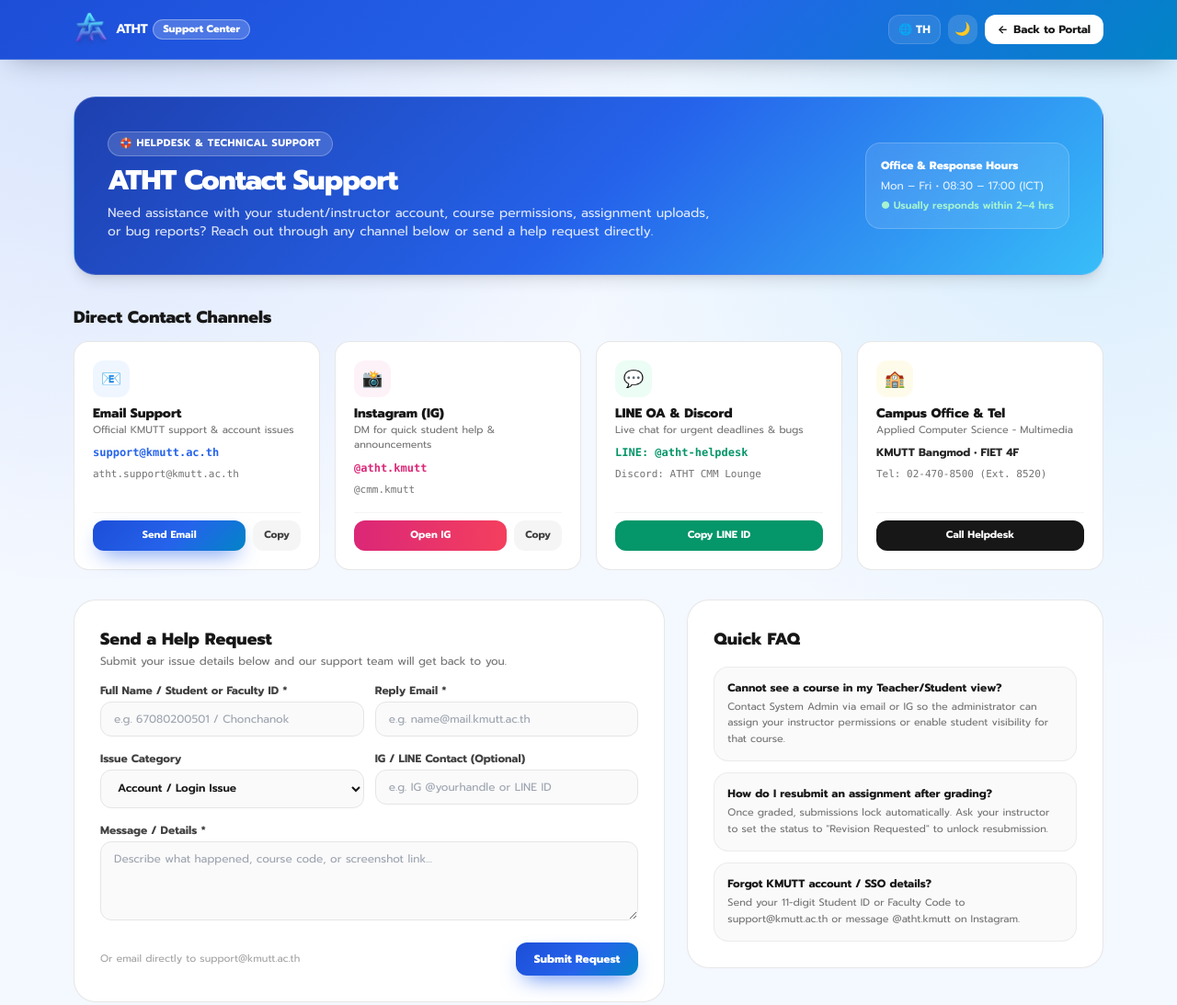
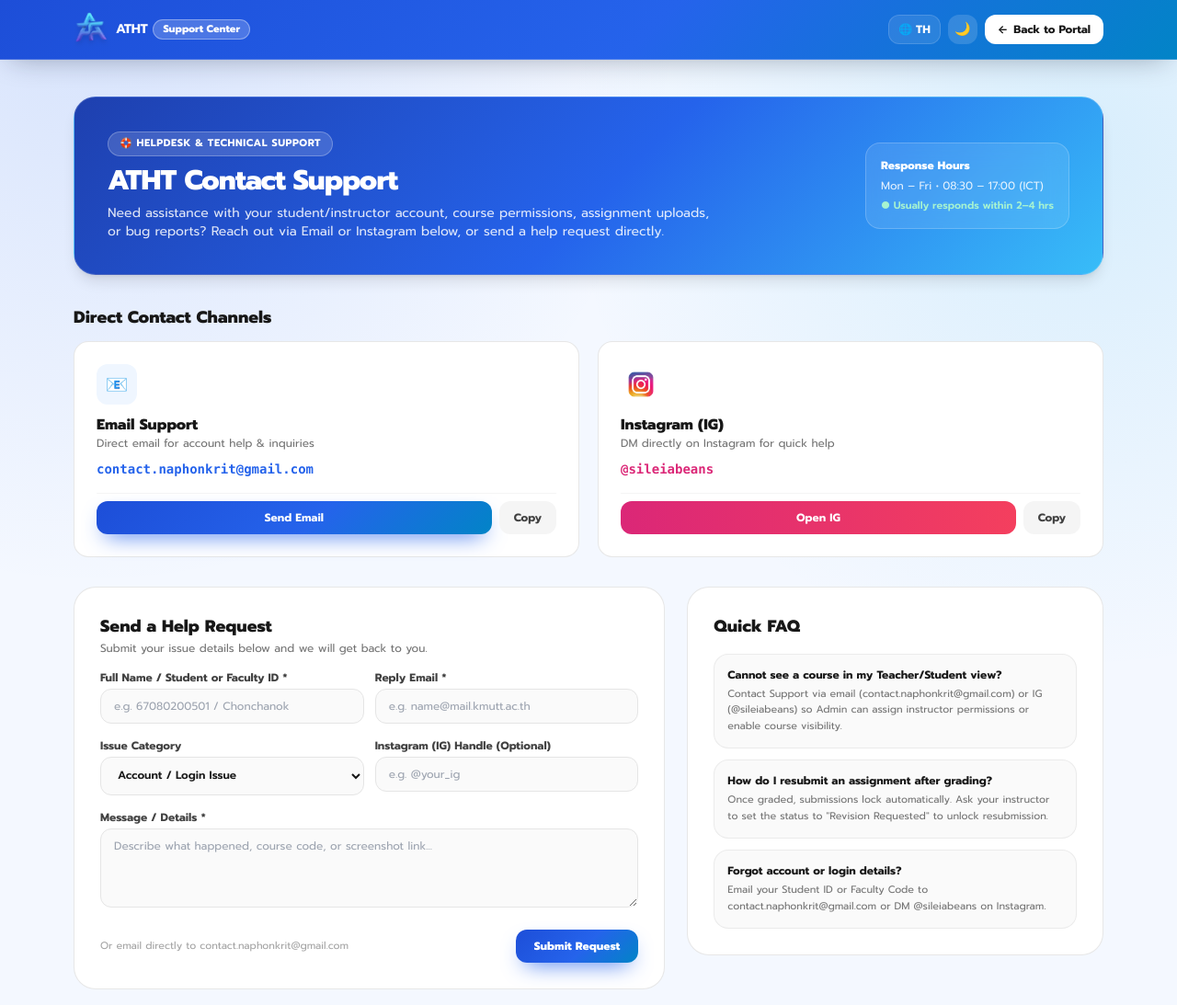
Before and after one commit to YangWEIMINGdotJPG/ATHTs-Student-Project, a plain HTML site: page ATHT_devv3/wwwroot/support.html in a window 1280 px wide. Shown: the top 1093 px of the page at 92% size. Drawn offline with nearby package versions, Linux system fonts and the light colour scheme.

Commit message:
Add files via upload

```diff
--- a/ATHT_devv3/wwwroot/support.html
+++ b/ATHT_devv3/wwwroot/support.html
@@ -68,84 +68,50 @@
         <span id="supHeroBadge" class="inline-flex items-center gap-1.5 px-3 py-1 rounded-full bg-white/15 border border-white/25 text-[11px] font-bold uppercase tracking-wider">🛟 Helpdesk &amp; Technical Support</span>
         <h1 id="supHeroTitle" class="text-2xl sm:text-3xl font-black tracking-tight">ATHT Contact Support</h1>
         <p id="supHeroDesc" class="text-xs sm:text-sm text-white/85 leading-relaxed">
-          Need assistance with your student/instructor account, course permissions, assignment uploads, or bug reports? Reach out through any channel below or send a help request directly.
+          Need assistance with your student/instructor account, course permissions, assignment uploads, or bug reports? Reach out via Email or Instagram below, or send a help request directly.
         </p>
       </div>
       <div class="bg-white/10 backdrop-blur-md border border-white/20 rounded-2xl p-4 text-xs space-y-1.5 shrink-0 min-w-[220px]">
-        <div id="supHoursTitle" class="font-extrabold text-white">Office &amp; Response Hours</div>
+        <div id="supHoursTitle" class="font-extrabold text-white">Response Hours</div>
         <div id="supHoursTime" class="text-white/85">Mon – Fri • 08:30 – 17:00 (ICT)</div>
         <div id="supHoursAvg" class="text-[11px] text-emerald-200 font-semibold">● Usually responds within 2–4 hrs</div>
       </div>
     </section>
 
-    <!-- Contact Channels Grid -->
+    <!-- Contact Channels Grid (Email & IG Only) -->
     <section class="space-y-3">
       <h2 id="supChannelsHeading" class="text-base sm:text-lg font-black text-neutral-900 dark:text-white">Direct Contact Channels</h2>
-      <div class="grid grid-cols-1 sm:grid-cols-2 lg:grid-cols-4 gap-4">
+      <div class="grid grid-cols-1 sm:grid-cols-2 gap-5">
 
         <!-- Email -->
-        <div class="bg-white dark:bg-neutral-900 rounded-2xl p-5 border border-neutral-200/90 dark:border-neutral-800 shadow-xs flex flex-col justify-between gap-4">
-          <div class="space-y-2">
-            <div class="w-10 h-10 rounded-xl bg-blue-50 dark:bg-blue-950/60 text-blue-600 dark:text-sky-300 flex items-center justify-center text-lg">📧</div>
+        <div class="bg-white dark:bg-neutral-900 rounded-2xl p-6 border border-neutral-200/90 dark:border-neutral-800 shadow-xs flex flex-col justify-between gap-4">
+          <div class="space-y-2.5">
+            <div class="w-11 h-11 rounded-xl bg-blue-50 dark:bg-blue-950/60 text-blue-600 dark:text-sky-300 flex items-center justify-center text-xl">📧</div>
             <div>
-              <h3 id="supCardEmailTitle" class="text-sm font-black text-neutral-900 dark:text-white">Email Support</h3>
-              <p id="supCardEmailDesc" class="text-[11px] text-neutral-500 dark:text-neutral-400">Official KMUTT support &amp; account issues</p>
+              <h3 id="supCardEmailTitle" class="text-base font-black text-neutral-900 dark:text-white">Email Support</h3>
+              <p id="supCardEmailDesc" class="text-xs text-neutral-500 dark:text-neutral-400">Direct email for account help &amp; inquiries</p>
             </div>
-            <div class="text-xs font-mono font-bold text-blue-600 dark:text-sky-400 break-all">support@kmutt.ac.th</div>
-            <div class="text-[11px] font-mono text-neutral-500 dark:text-neutral-400 break-all">atht.support@kmutt.ac.th</div>
+            <div class="text-sm font-mono font-bold text-blue-600 dark:text-sky-400 break-all">contact.naphonkrit@gmail.com</div>
           </div>
           <div class="flex items-center gap-2 pt-2 border-t border-neutral-100 dark:border-neutral-800">
-            <a href="mailto:support@kmutt.ac.th?subject=ATHT%20Portal%20Support%20Request" class="flex-1 py-2 px-3 rounded-xl genz-primary-btn text-center text-[11px] font-bold transition pressable">Send Email</a>
-            <button type="button" onclick="copyTextValue('support@kmutt.ac.th', this)" class="py-2 px-3 rounded-xl bg-neutral-100 hover:bg-neutral-200 dark:bg-neutral-800 dark:hover:bg-neutral-700 text-neutral-700 dark:text-neutral-200 text-[11px] font-bold transition">Copy</button>
+            <a href="mailto:contact.naphonkrit@gmail.com?subject=ATHT%20Portal%20Support%20Request" class="flex-1 py-2.5 px-4 rounded-xl genz-primary-btn text-center text-xs font-bold transition pressable">Send Email</a>
+            <button type="button" onclick="copyTextValue('contact.naphonkrit@gmail.com', this)" class="py-2.5 px-4 rounded-xl bg-neutral-100 hover:bg-neutral-200 dark:bg-neutral-800 dark:hover:bg-neutral-700 text-neutral-700 dark:text-neutral-200 text-xs font-bold transition">Copy</button>
           </div>
         </div>
 
         <!-- Instagram -->
-        <div class="bg-white dark:bg-neutral-900 rounded-2xl p-5 border border-neutral-200/90 dark:border-neutral-800 shadow-xs flex flex-col justify-between gap-4">
-          <div class="space-y-2">
-            <div class="w-10 h-10 rounded-xl bg-pink-50 dark:bg-pink-950/50 text-pink-600 dark:text-pink-400 flex items-center justify-center text-lg">📸</div>
+        <div class="bg-white dark:bg-neutral-900 rounded-2xl p-6 border border-neutral-200/90 dark:border-neutral-800 shadow-xs flex flex-col justify-between gap-4">
+          <div class="space-y-2.5">
+            <img src="ig-icon.webp" alt="Instagram" class="w-11 h-11 rounded-xl object-cover shadow-xs" />
             <div>
-              <h3 id="supCardIgTitle" class="text-sm font-black text-neutral-900 dark:text-white">Instagram (IG)</h3>
-              <p id="supCardIgDesc" class="text-[11px] text-neutral-500 dark:text-neutral-400">DM for quick student help &amp; announcements</p>
+              <h3 id="supCardIgTitle" class="text-base font-black text-neutral-900 dark:text-white">Instagram (IG)</h3>
+              <p id="supCardIgDesc" class="text-xs text-neutral-500 dark:text-neutral-400">DM directly on Instagram for quick help</p>
             </div>
-            <div class="text-xs font-mono font-bold text-pink-600 dark:text-pink-400">@atht.kmutt</div>
-            <div class="text-[11px] font-mono text-neutral-500 dark:text-neutral-400">@cmm.kmutt</div>
+            <div class="text-sm font-mono font-bold text-pink-600 dark:text-pink-400">@sileiabeans</div>
           </div>
           <div class="flex items-center gap-2 pt-2 border-t border-neutral-100 dark:border-neutral-800">
-            <a href="https://www.instagram.com/cmm.kmutt/" target="_blank" rel="noopener noreferrer" class="flex-1 py-2 px-3 rounded-xl bg-gradient-to-r from-pink-600 to-rose-500 hover:brightness-105 text-white text-center text-[11px] font-bold transition pressable">Open IG</a>
-            <button type="button" onclick="copyTextValue('@atht.kmutt', this)" class="py-2 px-3 rounded-xl bg-neutral-100 hover:bg-neutral-200 dark:bg-neutral-800 dark:hover:bg-neutral-700 text-neutral-700 dark:text-neutral-200 text-[11px] font-bold transition">Copy</button>
-          </div>
-        </div>
-
-        <!-- LINE Official & Discord -->
-        <div class="bg-white dark:bg-neutral-900 rounded-2xl p-5 border border-neutral-200/90 dark:border-neutral-800 shadow-xs flex flex-col justify-between gap-4">
-          <div class="space-y-2">
-            <div class="w-10 h-10 rounded-xl bg-emerald-50 dark:bg-emerald-950/60 text-emerald-600 dark:text-emerald-400 flex items-center justify-center text-lg">💬</div>
-            <div>
-              <h3 id="supCardLineTitle" class="text-sm font-black text-neutral-900 dark:text-white">LINE OA &amp; Discord</h3>
-              <p id="supCardLineDesc" class="text-[11px] text-neutral-500 dark:text-neutral-400">Live chat for urgent deadlines &amp; bugs</p>
-            </div>
-            <div class="text-xs font-mono font-bold text-emerald-600 dark:text-emerald-400">LINE: @atht-helpdesk</div>
-            <div class="text-[11px] font-mono text-neutral-500 dark:text-neutral-400">Discord: ATHT CMM Lounge</div>
-          </div>
-          <div class="flex items-center gap-2 pt-2 border-t border-neutral-100 dark:border-neutral-800">
-            <button type="button" onclick="copyTextValue('@atht-helpdesk', this)" class="flex-1 py-2 px-3 rounded-xl bg-emerald-600 hover:bg-emerald-700 text-white text-center text-[11px] font-bold transition pressable">Copy LINE ID</button>
-          </div>
-        </div>
-
-        <!-- Phone & Campus Office -->
-        <div class="bg-white dark:bg-neutral-900 rounded-2xl p-5 border border-neutral-200/90 dark:border-neutral-800 shadow-xs flex flex-col justify-between gap-4">
-          <div class="space-y-2">
-            <div class="w-10 h-10 rounded-xl bg-amber-50 dark:bg-amber-950/60 text-amber-600 dark:text-amber-400 flex items-center justify-center text-lg">🏫</div>
-            <div>
-              <h3 id="supCardOfficeTitle" class="text-sm font-black text-neutral-900 dark:text-white">Campus Office &amp; Tel</h3>
-              <p id="supCardOfficeDesc" class="text-[11px] text-neutral-500 dark:text-neutral-400">Applied Computer Science - Multimedia</p>
-            </div>
-            <div class="text-xs font-bold text-neutral-800 dark:text-neutral-200">KMUTT Bangmod • FIET 4F</div>
-            <div class="text-[11px] font-mono text-neutral-500 dark:text-neutral-400">Tel: 02-470-8500 (Ext. 8520)</div>
-          </div>
-          <div class="flex items-center gap-2 pt-2 border-t border-neutral-100 dark:border-neutral-800">
-            <a href="tel:024708500" class="flex-1 py-2 px-3 rounded-xl bg-neutral-900 hover:bg-black dark:bg-white dark:text-neutral-900 text-white text-center text-[11px] font-bold transition pressable">Call Helpdesk</a>
+            <a href="https://www.instagram.com/sileiabeans/" target="_blank" rel="noopener noreferrer" class="flex-1 py-2.5 px-4 rounded-xl bg-gradient-to-r from-pink-600 to-rose-500 hover:brightness-105 text-white text-center text-xs font-bold transition pressable">Open IG</a>
+            <button type="button" onclick="copyTextValue('@sileiabeans', this)" class="py-2.5 px-4 rounded-xl bg-neutral-100 hover:bg-neutral-200 dark:bg-neutral-800 dark:hover:bg-neutral-700 text-neutral-700 dark:text-neutral-200 text-xs font-bold transition">Copy</button>
           </div>
         </div>
 
@@ -158,7 +124,7 @@
       <div class="lg:col-span-7 bg-white dark:bg-neutral-900 rounded-3xl p-6 sm:p-7 border border-neutral-200/90 dark:border-neutral-800 shadow-xs space-y-4">
         <div>
           <h2 id="supFormHeading" class="text-base sm:text-lg font-black text-neutral-900 dark:text-white">Send a Help Request</h2>
-          <p id="supFormDesc" class="text-xs text-neutral-500 dark:text-neutral-400 mt-0.5">Submit your issue details below and our support team will get back to you.</p>
+          <p id="supFormDesc" class="text-xs text-neutral-500 dark:text-neutral-400 mt-0.5">Submit your issue details below and we will get back to you.</p>
         </div>
 
         <form onsubmit="handleSupportFormSubmit(event)" class="space-y-4 text-xs">
@@ -185,8 +151,8 @@
               </select>
             </div>
             <div>
-              <label id="supLblSocial" class="block font-bold text-neutral-700 dark:text-neutral-300 mb-1">IG / LINE Contact (Optional)</label>
-              <input type="text" id="supInputSocial" placeholder="e.g. IG @yourhandle or LINE ID" class="w-full px-3.5 py-2.5 rounded-xl border border-neutral-200 dark:border-neutral-700 bg-neutral-50 dark:bg-neutral-800 text-neutral-900 dark:text-white focus:outline-none" />
+              <label id="supLblSocial" class="block font-bold text-neutral-700 dark:text-neutral-300 mb-1">Instagram (IG) Handle (Optional)</label>
+              <input type="text" id="supInputSocial" placeholder="e.g. @your_ig" class="w-full px-3.5 py-2.5 rounded-xl border border-neutral-200 dark:border-neutral-700 bg-neutral-50 dark:bg-neutral-800 text-neutral-900 dark:text-white focus:outline-none" />
             </div>
           </div>
 
@@ -198,7 +164,7 @@
           <div id="supSuccessBanner" class="hidden p-3.5 rounded-xl bg-emerald-50 dark:bg-emerald-950/50 border border-emerald-200 dark:border-emerald-800 text-emerald-800 dark:text-emerald-300 font-semibold"></div>
 
           <div class="flex flex-wrap items-center justify-between gap-2 pt-1">
-            <span id="supFormHint" class="text-[11px] text-neutral-400">Or email directly to support@kmutt.ac.th</span>
+            <span id="supFormHint" class="text-[11px] text-neutral-400">Or email directly to contact.naphonkrit@gmail.com</span>
             <button type="submit" id="supSubmitBtn" class="px-5 py-2.5 rounded-xl genz-primary-btn font-extrabold text-xs shadow-xs transition pressable">
               Submit Request
             </button>
@@ -211,15 +177,15 @@
         <div class="space-y-3 text-xs">
           <div class="p-3.5 rounded-2xl bg-neutral-50 dark:bg-neutral-800/60 border border-neutral-200/70 dark:border-neutral-700/70 space-y-1">
             <h4 id="faqQ1" class="font-bold text-neutral-900 dark:text-white">Cannot see a course in my Teacher/Student view?</h4>
-            <p id="faqA1" class="text-[11px] text-neutral-500 dark:text-neutral-400 leading-relaxed">Contact System Admin via email or IG so the administrator can assign your instructor permissions or enable student visibility for that course.</p>
+            <p id="faqA1" class="text-[11px] text-neutral-500 dark:text-neutral-400 leading-relaxed">Contact Support via email (contact.naphonkrit@gmail.com) or IG (@sileiabeans) so Admin can assign instructor permissions or enable course visibility.</p>
           </div>
           <div class="p-3.5 rounded-2xl bg-neutral-50 dark:bg-neutral-800/60 border border-neutral-200/70 dark:border-neutral-700/70 space-y-1">
             <h4 id="faqQ2" class="font-bold text-neutral-900 dark:text-white">How do I resubmit an assignment after grading?</h4>
             <p id="faqA2" class="text-[11px] text-neutral-500 dark:text-neutral-400 leading-relaxed">Once graded, submissions lock automatically. Ask your instructor to set the status to "Revision Requested" to unlock resubmission.</p>
           </div>
           <div class="p-3.5 rounded-2xl bg-neutral-50 dark:bg-neutral-800/60 border border-neutral-200/70 dark:border-neutral-700/70 space-y-1">
-            <h4 id="faqQ3" class="font-bold text-neutral-900 dark:text-white">Forgot KMUTT account / SSO details?</h4>
-            <p id="faqA3" class="text-[11px] text-neutral-500 dark:text-neutral-400 leading-relaxed">Send your 11-digit Student ID or Faculty Code to support@kmutt.ac.th or message @atht.kmutt on Instagram.</p>
+            <h4 id="faqQ3" class="font-bold text-neutral-900 dark:text-white">Forgot account or login details?</h4>
+            <p id="faqA3" class="text-[11px] text-neutral-500 dark:text-neutral-400 leading-relaxed">Email your Student ID or Faculty Code to contact.naphonkrit@gmail.com or DM @sileiabeans on Instagram.</p>
           </div>
         </div>
       </div>
@@ -245,35 +211,31 @@
         supBackBtnText: 'Back to Portal',
         supHeroBadge: '🛟 Helpdesk & Technical Support',
         supHeroTitle: 'ATHT Contact Support',
-        supHeroDesc: 'Need assistance with your student/instructor account, course permissions, assignment uploads, or bug reports? Reach out through any channel below or send a help request directly.',
-        supHoursTitle: 'Office & Response Hours',
+        supHeroDesc: 'Need assistance with your student/instructor account, course permissions, assignment uploads, or bug reports? Reach out via Email or Instagram below, or send a help request directly.',
+        supHoursTitle: 'Response Hours',
         supHoursTime: 'Mon – Fri • 08:30 – 17:00 (ICT)',
         supHoursAvg: '● Usually responds within 2–4 hrs',
         supChannelsHeading: 'Direct Contact Channels',
         supCardEmailTitle: 'Email Support',
-        supCardEmailDesc: 'Official KMUTT support & account issues',
+        supCardEmailDesc: 'Direct email for account help & inquiries',
         supCardIgTitle: 'Instagram (IG)',
-        supCardIgDesc: 'DM for quick student help & announcements',
-        supCardLineTitle: 'LINE OA & Discord',
-        supCardLineDesc: 'Live chat for urgent deadlines & bugs',
-        supCardOfficeTitle: 'Campus Office & Tel',
-        supCardOfficeDesc: 'Applied Computer Science - Multimedia',
+        supCardIgDesc: 'DM directly on Instagram for quick help',
         supFormHeading: 'Send a Help Request',
-        supFormDesc: 'Submit your issue details below and our support team will get back to you.',
+        supFormDesc: 'Submit your issue details below and we will get back to you.',
         supLblName: 'Full Name / Student or Faculty ID *',
         supLblEmail: 'Reply Email *',
         supLblTopic: 'Issue Category',
-        supLblSocial: 'IG / LINE Contact (Optional)',
+        supLblSocial: 'Instagram (IG) Handle (Optional)',
         supLblMsg: 'Message / Details *',
-        supFormHint: 'Or email directly to support@kmutt.ac.th',
+        supFormHint: 'Or email directly to contact.naphonkrit@gmail.com',
         supSubmitBtn: 'Submit Request',
         supFaqHeading: 'Quick FAQ',
         faqQ1: 'Cannot see a course in my Teacher/Student view?',
-        faqA1: 'Contact System Admin via email or IG so the administrator can assign your instructor permissions or enable student visibility for that course.',
+        faqA1: 'Contact Support via email (contact.naphonkrit@gmail.com) or IG (@sileiabeans) so Admin can assign instructor permissions or enable course visibility.',
         faqQ2: 'How do I resubmit an assignment after grading?',
         faqA2: 'Once graded, submissions lock automatically. Ask your instructor to set the status to "Revision Requested" to unlock resubmission.',
-        faqQ3: 'Forgot KMUTT account / SSO details?',
-        faqA3: 'Send your 11-digit Student ID or Faculty Code to support@kmutt.ac.th or message @atht.kmutt on Instagram.',
+        faqQ3: 'Forgot account or login details?',
+        faqA3: 'Email your Student ID or Faculty Code to contact.naphonkrit@gmail.com or DM @sileiabeans on Instagram.',
         supFooterBack: '← Return to ATHT Portal'
       },
       th: {
@@ -282,35 +244,31 @@
         supBackBtnText: 'กลับหน้าหลัก',
         supHeroBadge: '🛟 ศูนย์ช่วยเหลือและแจ้งปัญหาการใช้งาน',
         supHeroTitle: 'ติดต่อฝ่ายสนับสนุน ATHT',
-        supHeroDesc: 'พบปัญหาการเข้าสู่ระบบ สิทธิ์รายวิชา การส่งไฟล์งาน หรืออยากแจ้งบั๊ก? ติดต่อทีมงานผ่านช่องทางด้านล่างหรือส่งคำร้องขอความช่วยเหลือได้ทันที',
-        supHoursTitle: 'เวลาทำการและการตอบกลับ',
+        supHeroDesc: 'พบปัญหาการเข้าสู่ระบบ สิทธิ์รายวิชา การส่งไฟล์งาน หรืออยากแจ้งบั๊ก? ติดต่อผ่าน Email หรือ Instagram ด้านล่าง หรือส่งคำร้องขอความช่วยเหลือได้ทันที',
+        supHoursTitle: 'เวลาตอบกลับโดยประมาณ',
         supHoursTime: 'จันทร์ – ศุกร์ • 08:30 – 17:00 น.',
         supHoursAvg: '● ตอบกลับโดยเฉลี่ยภายใน 2–4 ชั่วโมง',
         supChannelsHeading: 'ช่องทางการติดต่อโดยตรง',
-        supCardEmailTitle: 'อีเมลฝ่ายสนับสนุน (Email)',
-        supCardEmailDesc: 'ติดต่อแจ้งปัญหาบัญชีผู้ใช้และระบบ มจธ.',
+        supCardEmailTitle: 'อีเมล (Email Support)',
+        supCardEmailDesc: 'ส่งอีเมลสอบถามหรือแจ้งปัญหาโดยตรง',
         supCardIgTitle: 'อินสตาแกรม (Instagram / IG)',
-        supCardIgDesc: 'ทักแชท DM สอบถามด่วนและติดตามประกาศ',
-        supCardLineTitle: 'LINE OA และ Discord',
-        supCardLineDesc: 'แชทสอบถามกรณีเร่งด่วนหรือติดปัญหาส่งงาน',
-        supCardOfficeTitle: 'ห้องพักภาควิชาและโทรศัพท์',
-        supCardOfficeDesc: 'สาขาวิทยาการคอมพิวเตอร์ประยุกต์-มัลติมีเดีย',
+        supCardIgDesc: 'ทักแชท DM สอบถามด่วนทาง IG',
         supFormHeading: 'ส่งคำร้องขอความช่วยเหลือ',
         supFormDesc: 'กรอกรายละเอียดปัญหาด้านล่างเพื่อให้ทีมงานตรวจสอบและติดต่อกลับ',
         supLblName: 'ชื่อ-นามสกุล / รหัสนักศึกษาหรือรหัสอาจารย์ *',
         supLblEmail: 'อีเมลสำหรับติดต่อกลับ *',
         supLblTopic: 'หมวดหมู่ปัญหา',
-        supLblSocial: 'ช่องทาง IG / LINE สำหรับติดต่อกลับ (ไม่บังคับ)',
+        supLblSocial: 'ชื่อ IG สำหรับติดต่อกลับ (ไม่บังคับ)',
         supLblMsg: 'รายละเอียดปัญหาที่พบ *',
-        supFormHint: 'หรือส่งอีเมลตรงมาที่ support@kmutt.ac.th',
+        supFormHint: 'หรือส่งอีเมลตรงมาที่ contact.naphonkrit@gmail.com',
         supSubmitBtn: 'ส่งคำร้องขอความช่วยเหลือ',
         supFaqHeading: 'คำถามที่พบบ่อย (FAQ)',
         faqQ1: 'ไม่เห็นรายวิชาในหน้าอาจารย์หรือนักศึกษา?',
-        faqA1: 'กรุณาติดต่อ Admin ผ่านอีเมลหรือ IG เพื่อให้ผู้ดูแลระบบกำหนดสิทธิ์อาจารย์ผู้สอนหรือเปิดการมองเห็นรายวิชานั้น',
+        faqA1: 'ติดต่อ Admin ผ่านทางอีเมล (contact.naphonkrit@gmail.com) หรือ IG (@sileiabeans) เพื่อให้ผู้ดูแลระบบกำหนดสิทธิ์รายวิชาให้',
         faqQ2: 'ส่งงานแก้หลังจากอาจารย์ให้คะแนนไปแล้วอย่างไร?',
         faqA2: 'เมื่องานได้คะแนนแล้วระบบจะล็อกการส่งซ้ำ ให้อาจารย์เปลี่ยนสถานะเป็น "ส่งแก้ไข (Revision Requested)" เพื่อปลดล็อกให้ส่งไฟล์ใหม่ได้',
         faqQ3: 'ลืมข้อมูลบัญชีหรือเข้าสู่ระบบไม่ได้?',
-        faqA3: 'ส่งรหัสนักศึกษา 11 หลักหรือรหัสอาจารย์มาที่ support@kmutt.ac.th หรือทัก IG @atht.kmutt ได้เลยครับ',
+        faqA3: 'ส่งรหัสนักศึกษา 11 หลักหรือรหัสอาจารย์มาที่ contact.naphonkrit@gmail.com หรือทัก IG @sileiabeans ได้เลยครับ',
         supFooterBack: '← กลับเข้าสู่หน้าเว็บหลัก ATHT'
       }
     };
@@ -374,8 +332,8 @@
       if (banner) {
         banner.classList.remove('hidden');
         banner.innerText = supLang === 'th'
-          ? `ส่งคำร้องขอความช่วยเหลือสำเร็จ (รหัสอ้างอิง ${ticketId})! ทีมงานจะติดต่อกลับทาง ${email}${social ? ' หรือ ' + social : ''} โดยเร็วที่สุด`
-          : `Help request submitted (Ref: ${ticketId})! Our team will contact you via ${email}${social ? ' or ' + social : ''} shortly.`;
+          ? `ส่งคำร้องขอความช่วยเหลือสำเร็จ (รหัสอ้างอิง ${ticketId})! ทีมงานจะติดต่อกลับทาง ${email}${social ? ' หรือ IG ' + social : ''} โดยเร็วที่สุด`
+          : `Help request submitted (Ref: ${ticketId})! We will reply via ${email}${social ? ' or IG ' + social : ''} shortly.`;
       }
       e.target.reset();
     }
```
